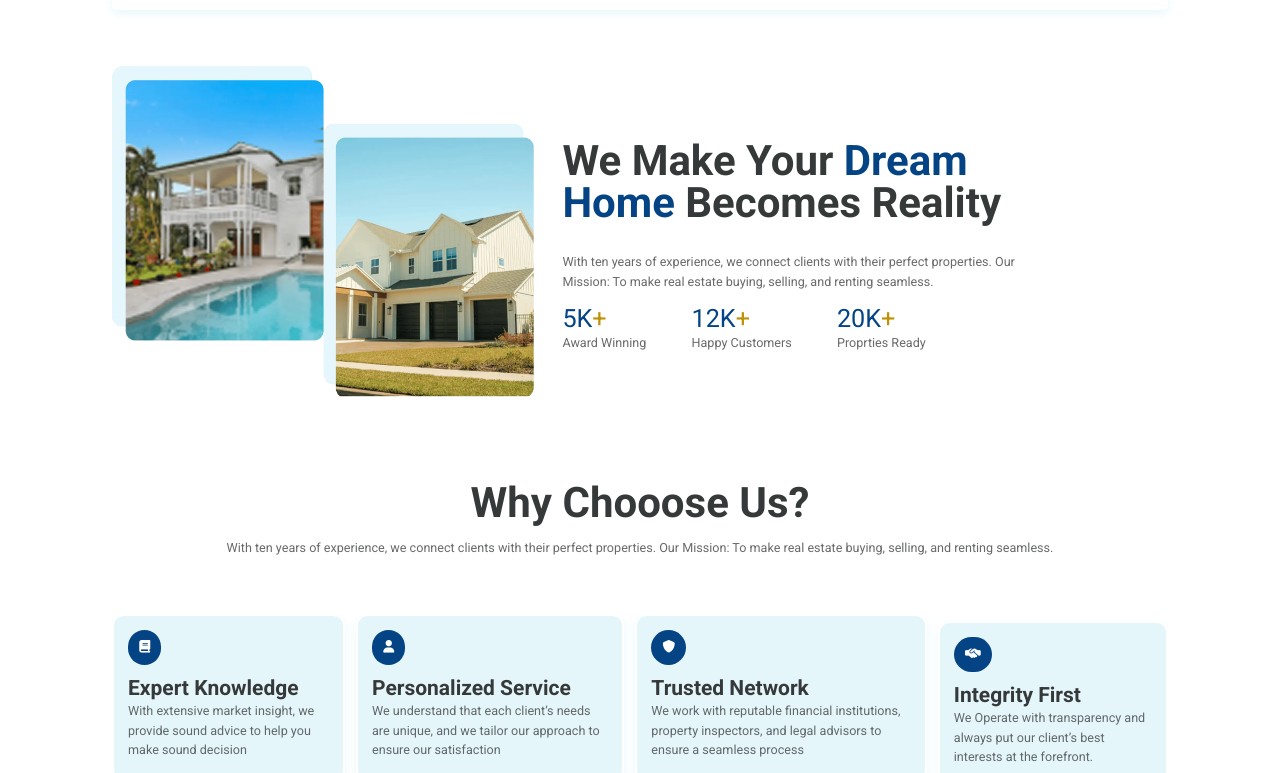
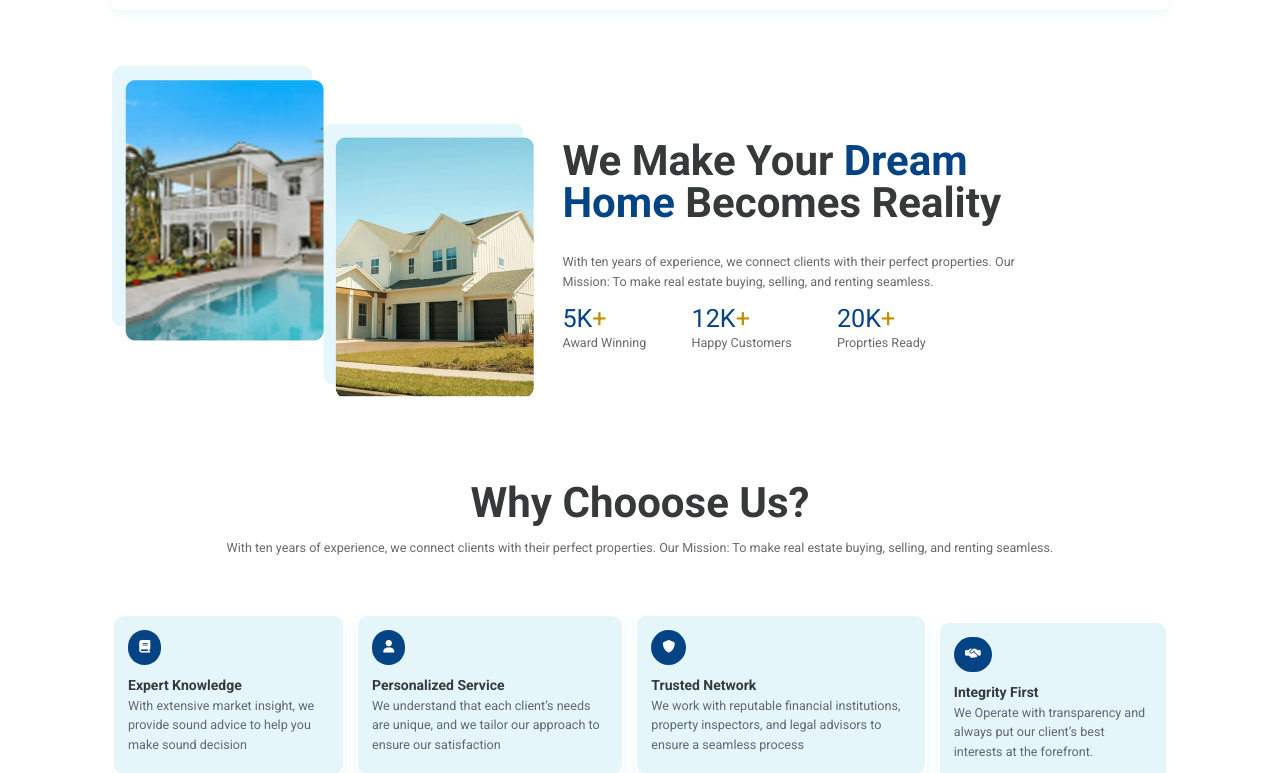
Before and after one commit to adeyemo-taiwo-m/nextcity-realestate, a website: page index.html in a window 1280 px wide. Shown: the part 976-1749 px from the top of the page. Drawn offline with nearby package versions, Linux system fonts and the light colour scheme.

Commit message:
Initial Commit

```diff
--- a/input.css
+++ b/input.css
@@ -72,7 +72,7 @@ body {
   @apply text-4xl pt-10 pb-5   font-bold md:text-5xl lg:text-6xl;
 }
 .heading3 {
-  @apply text-3xl   font-bold;
+  @apply text-xl   font-bold;
 }
 .heading4 {
   @apply font-bold;
```
Also changed, not shown: output.css.
